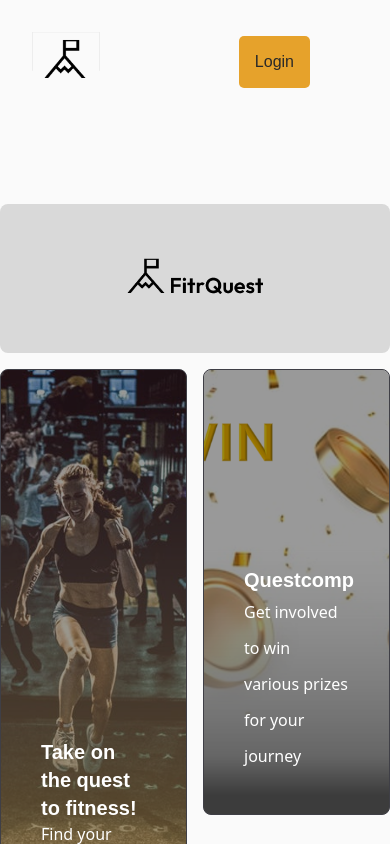
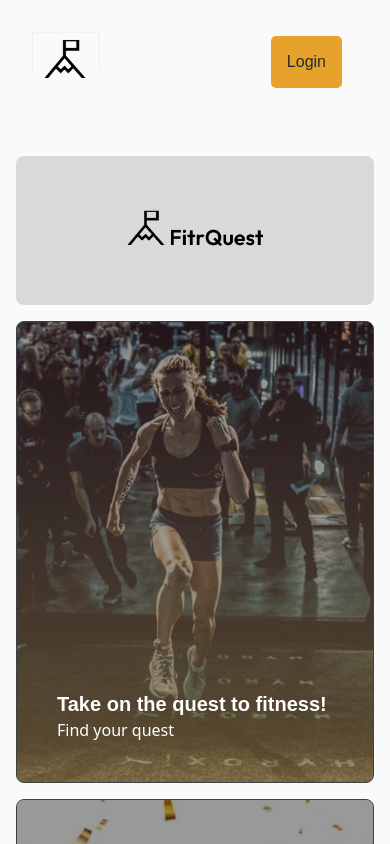
Before and after one commit to Nathan-47/fitrquest, a React (Vite) app: page / in a window 390 px wide. Shown: the top 844 px of the page. Built offline with nearby package versions, Linux system fonts and the light colour scheme; a web font is replaced by a local one.

Commit message:
landing bento grids styling updated

```diff
--- a/src/index.css
+++ b/src/index.css
@@ -99,7 +99,7 @@ ul {
 .nav-sign {
   text-align: center;
   background: #E6A22B;
-  margin-right: 3em;
+  margin-right: 1em;
   border-radius: 5px;
   padding: 14px 16px;
   cursor: pointer;
@@ -115,7 +115,7 @@ ul {
 /* landing */
 .bento-grid {
   margin-top: 5em;
-  padding: 20px auto;
+  padding: 2em;
 }
 .journey-hero {
   width: 250px;
@@ -282,6 +282,21 @@ a {
   }
 }
 
+@media screen and (max-width: 768px) {
+#comp-card {
+    padding-top: 11em;
+}
+.bento-grid {
+    margin-top: 1em;
+}
+}
+
+@media screen and (max-width: 640px) {
+.col-span-6 {
+    grid-column: span 12 / span 6;
+}
+}
+
 @media screen and (max-width: 620px) {
 .question-wrapper {
     padding: 4em;
@@ -309,6 +324,9 @@ a {
     height: 250px;
     padding: 0em;
   }
+  .bento-grid {
+    padding: 1em;
+}
 }
 
 @media screen and (max-width: 370px) {
```
